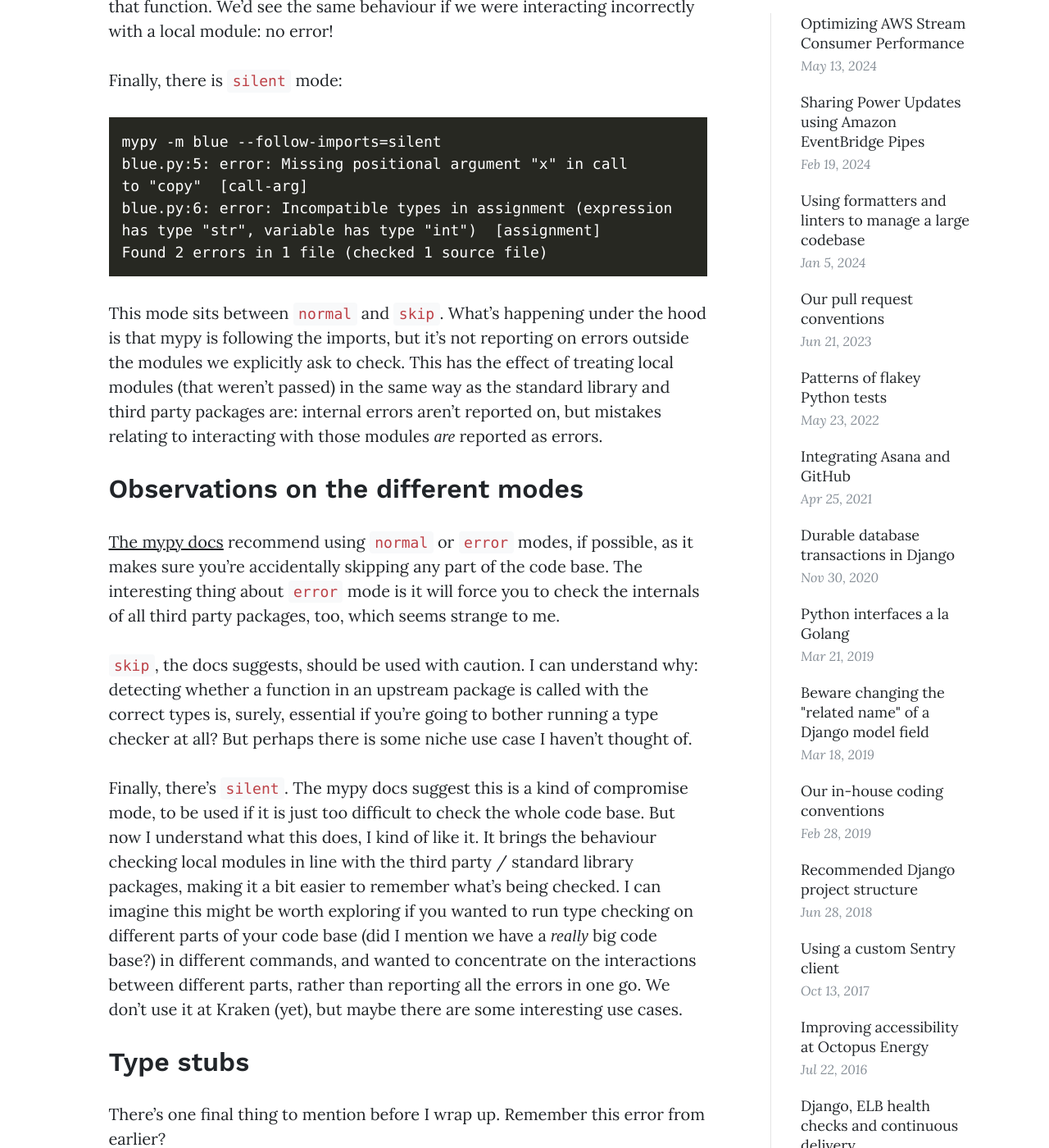
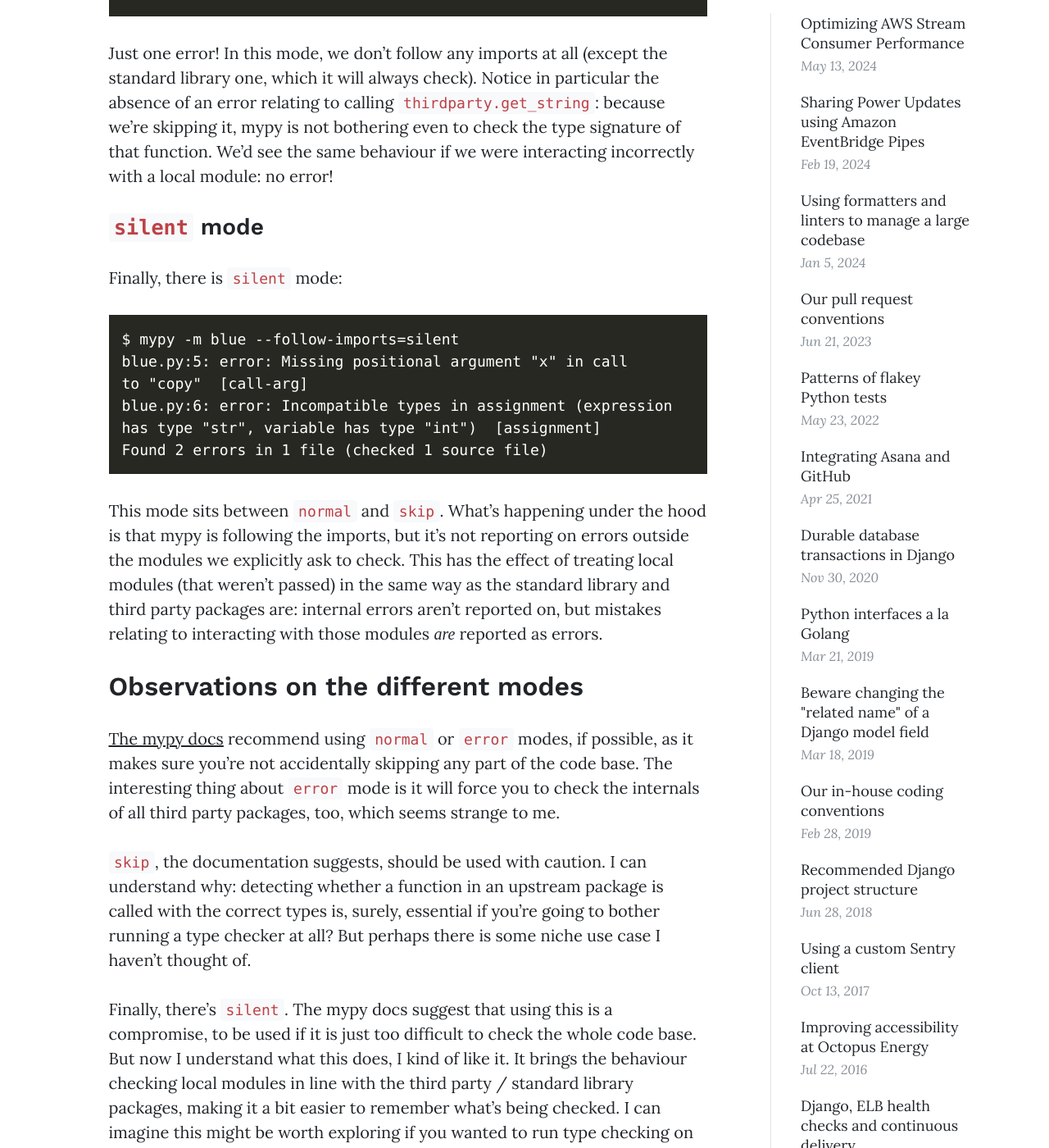
Before and after one commit to octoenergy/octoenergy.github.io, a Jekyll site: the page built from _posts/2024-08-19-mypy-imports.markdown, in a window 1280 px wide and 1400 px high, scrolled down 8633 px. Shown: the whole window at 82% size. Built offline with Jekyll 4.4.1, drawn with Linux system fonts in a browser that asks for light colours; some of the changed text lies outside the part shown.

Commit message:
Update blog post based on feedback

````diff
--- a/_posts/2024-08-19-mypy-imports.markdown
+++ b/_posts/2024-08-19-mypy-imports.markdown
@@ -248,8 +252,8 @@
 This mode is designed to force callers to explicitly specify all packages for checking, rather than let the imports
 be followed implicitly. To get around it, we can tell mypy to check all of the modules by passing all of them like this:
 
-```python
-mypy -m blue -m green -m red -m thirdparty --follow-imports=error
+```
+$ mypy -m blue -m green -m red -m thirdparty --follow-imports=error
 .venv/lib/python3.12/site-packages/thirdparty/__init__.py:2:
 error: Incompatible return value type (got "int",
 expected "str")  [return-value]
@@ -279,10 +285,12 @@
 because we're skipping it, mypy is not bothering even to check the type signature of that function. We'd see the same
 behaviour if we were interacting incorrectly with a local module: no error!
 
+### `silent` mode
+
 Finally, there is `silent` mode:
 
 ```
-mypy -m blue --follow-imports=silent
+$ mypy -m blue --follow-imports=silent
 blue.py:5: error: Missing positional argument "x" in call
 to "copy"  [call-arg]
 blue.py:6: error: Incompatible types in assignment (expression
@@ -298,15 +306,15 @@
 ## Observations on the different modes
 
 [The mypy docs](https://mypy.readthedocs.io/en/stable/running_mypy.html#following-imports) recommend using `normal`
-or `error` modes, if possible, as it makes sure you're accidentally skipping any part of the code base. The interesting
+or `error` modes, if possible, as it makes sure you're not accidentally skipping any part of the code base. The interesting
 thing about `error` mode is it will force you to check the internals of all third party packages, too, which seems
 strange to me.
 
-`skip`, the docs suggests, should be used with caution. I can understand why: detecting
+`skip`, the documentation suggests, should be used with caution. I can understand why: detecting
 whether a function in an upstream package is called with the correct types is, surely, essential if you're going to bother
 running a type checker at all? But perhaps there is some niche use case I haven't thought of.
 
-Finally, there's `silent`. The mypy docs suggest this is a kind of compromise mode, to be used if it is just too
+Finally, there's `silent`. The mypy docs suggest that using this is a compromise, to be used if it is just too
 difficult to check the whole code base. But now I understand what this does, I kind of like it. It brings the behaviour
 checking local modules in line with the third party / standard library packages, making it a bit easier to remember
 what's being checked. I can imagine this might be worth exploring if you wanted to run type checking on different parts of your code base
@@ -376,9 +384,11 @@
 
 - Mypy _always_ checks that we are interacting correctly with the standard library
  (and _never_ checks standard library internals).
-- In `normal` mode, third party packages are checked in the same way as standard library packages.
-- Local packages are different: in `normal` mode, mypy follows the chain of imports and type checks their internals too.
-- `silent` mode makes unpassed local packages behave like standard library / third party packages: it won't error
+- In `normal` mode:
+  - Third party packages are checked in the same way as standard library packages.
+  - Local modules imported by passed modules are fully checked, as if they were themselves explicitly passed. The same
+    goes for local modules imported by those modules, and so on.
+- `silent` mode makes imported local packages behave like standard library / third party packages: it won't error
   on their internals, only on the interactions.
 - `skip` mode doesn't check interactions with anything except the standard library.
 - `error` mode errors if we try to import anything (except the standard library) that isn't explicitly passed.
````
Also changed, not shown: other parts of _posts/2024-08-19-mypy-imports.markdown (+14 -4 lines).
